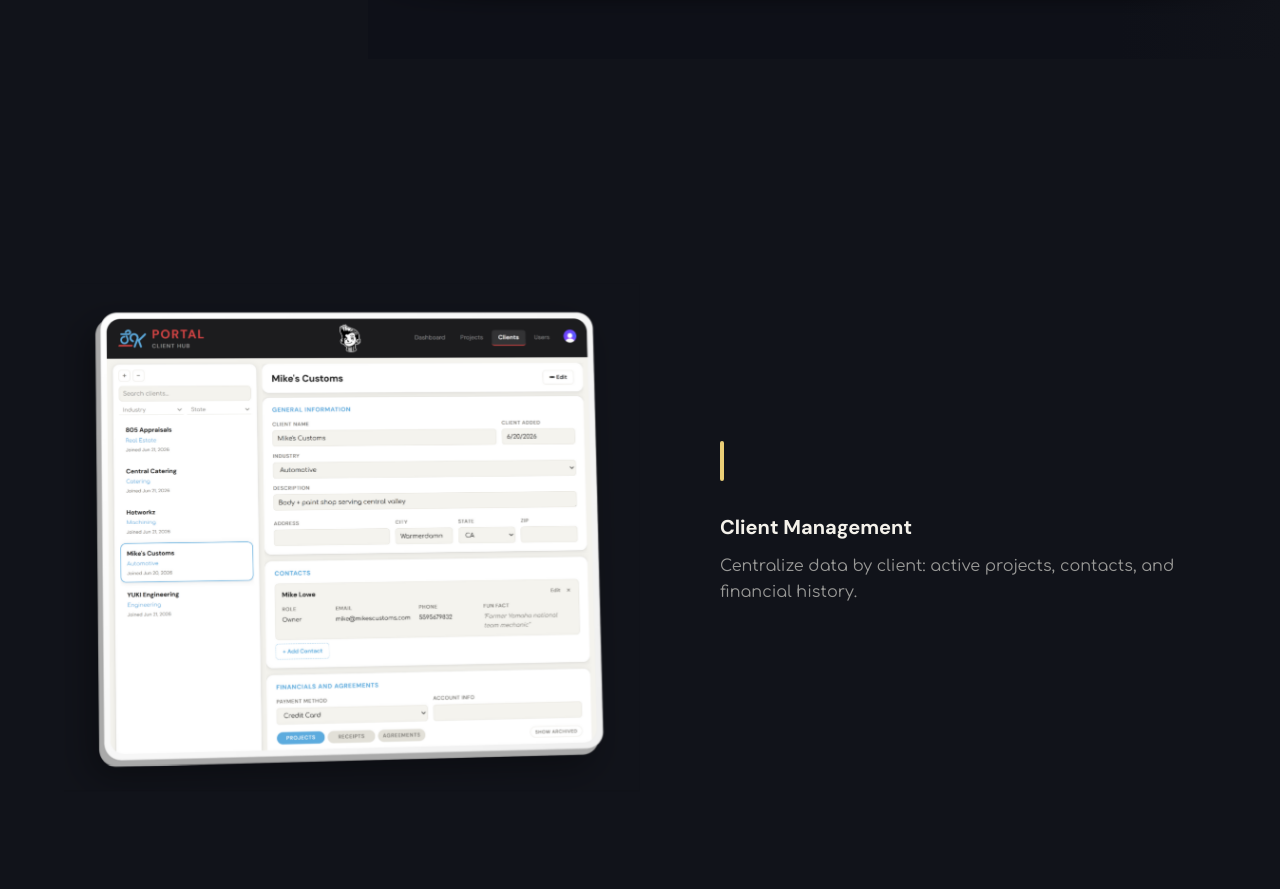
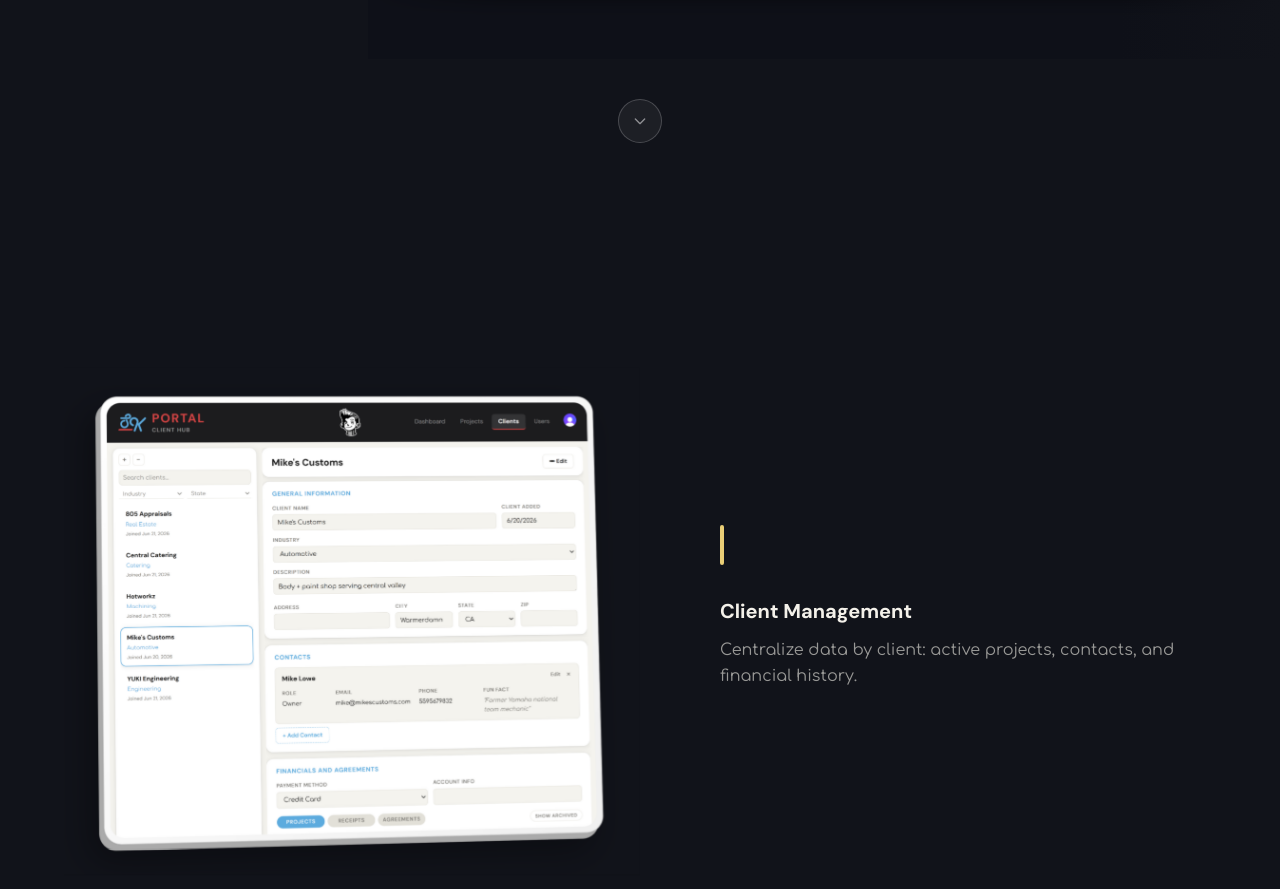
Before and after one commit to SloppyKo/SloppyKo.-Creative-Studio-Site, a Next.js app: page / in a window 1280 px wide. Shown: the part 2418-3307 px from the top of the page. Built offline with nearby package versions, Linux system fonts and the light colour scheme.

Commit message:
0.1.1 - removed arrows

```diff
--- a/app/page.tsx
+++ b/app/page.tsx
@@ -175,6 +175,25 @@ export default function Home() {
           </div>
         </div>
 
+        {/* Scroll arrow */}
+        <div className="flex justify-center mt-10 relative z-10">
+          <a
+            href="#portal-details"
+            className="group flex items-center justify-center w-11 h-11 rounded-full border border-white/20 bg-white/5 hover:bg-white/10 hover:border-white/40 transition-all duration-300"
+            aria-label="Explore portal features"
+          >
+            <svg
+              className="w-4 h-4 text-white/50 group-hover:text-white/80 group-hover:translate-y-0.5 transition-all duration-300"
+              fill="none"
+              stroke="currentColor"
+              strokeWidth={2}
+              viewBox="0 0 24 24"
+            >
+              <path strokeLinecap="round" strokeLinejoin="round" d="M19 9l-7 7-7-7" />
+            </svg>
+          </a>
+        </div>
+
         {/* Right-edge fade */}
         <div className="absolute inset-y-0 right-0 w-40 pointer-events-none bg-gradient-to-l from-[#11131a] to-transparent" />
         {/* Bottom fade into next section */}
```
